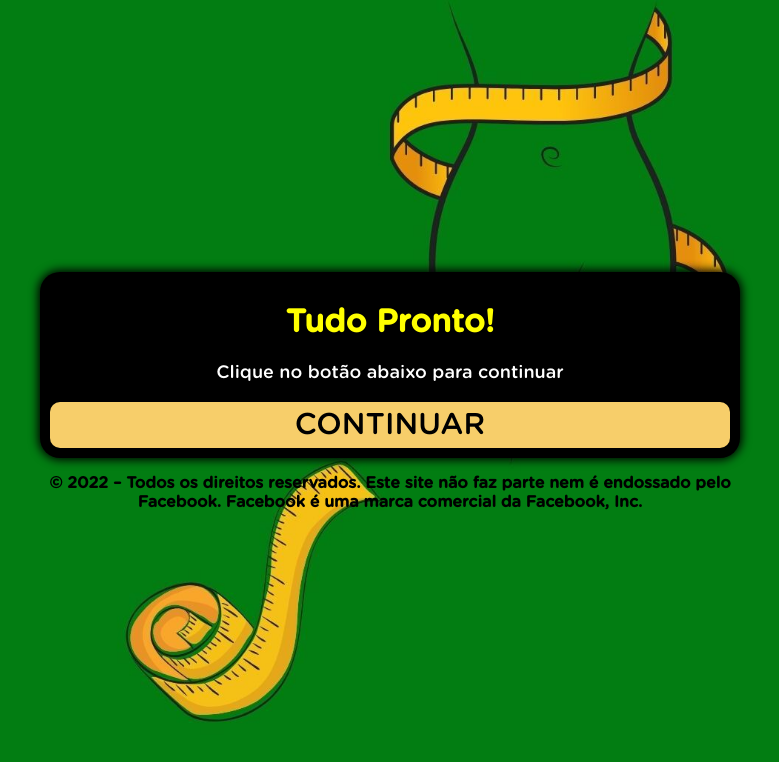
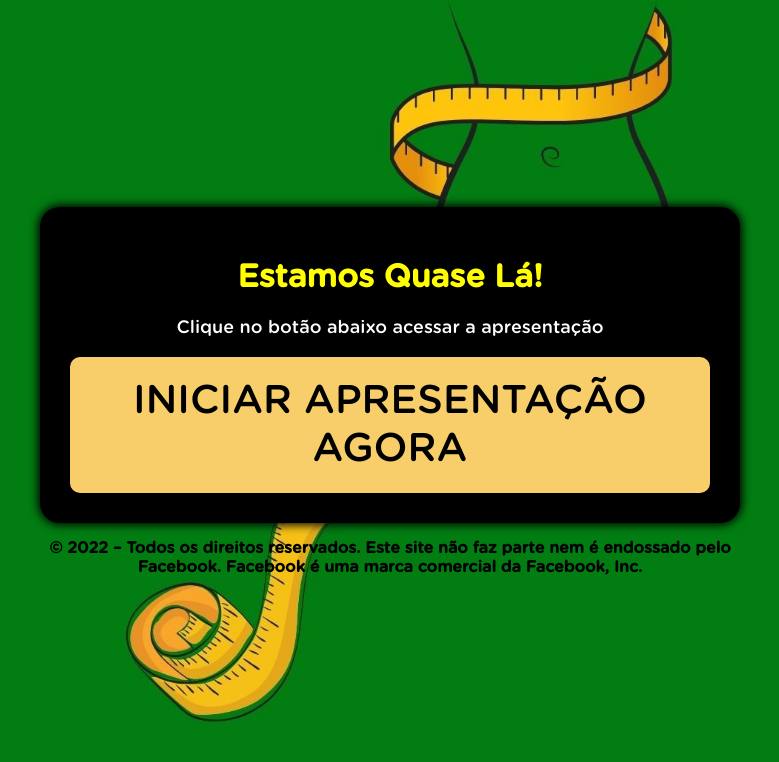
Before and after one commit to TigerADSCompany/martasantos.online-, a plain HTML site: page index.html in a window 1280 px wide. Shown: the whole page, without its empty margins (250-1029 px from the left). Drawn offline with Linux system fonts and the light colour scheme; a script that the page names is missing.

Commit message:
Add files via upload

```diff
--- a/index.html
+++ b/index.html
@@ -30,11 +30,11 @@ src="https://www.facebook.com/tr?id=356919136498154&ev=PageView&noscript=1"
     <div class="black">
       <div>
         <div class="question">
-          <h1>Tudo Pronto!</h1>
-          <p>Clique no botão abaixo para continuar</p>
+          <h1>Estamos Quase Lá!</h1>
+          <p>Clique no botão abaixo acessar a apresentação</p>
         </div>
         <div class="answer">
-          <a class="btn" href="https://desengordando.com/">CONTINUAR</a>
+          <a class="btn" href="https://desengordando.com/">INICIAR APRESENTAÇÃO AGORA</a>
         </div>
       </div>
     </div>
--- a/style.css
+++ b/style.css
@@ -28,7 +28,7 @@ body {
 
 .black {
 	background-color: black;
-	padding: 10px;
+	padding: 30px;
 	text-align: center;
 	border-radius: 20px;
 	box-shadow: 0 0 10px 2px;
@@ -42,8 +42,8 @@ body {
 
 .btn {
 	border-radius: 10px;
-	padding: 5px 10px;
-	font-size: 30px;
+	padding: 20px 30px;
+	font-size: 40px;
 	background-color: #f7ce6a;
 	outline: none;
 	color: black;
```
Also changed, not shown: bg.png (added).
